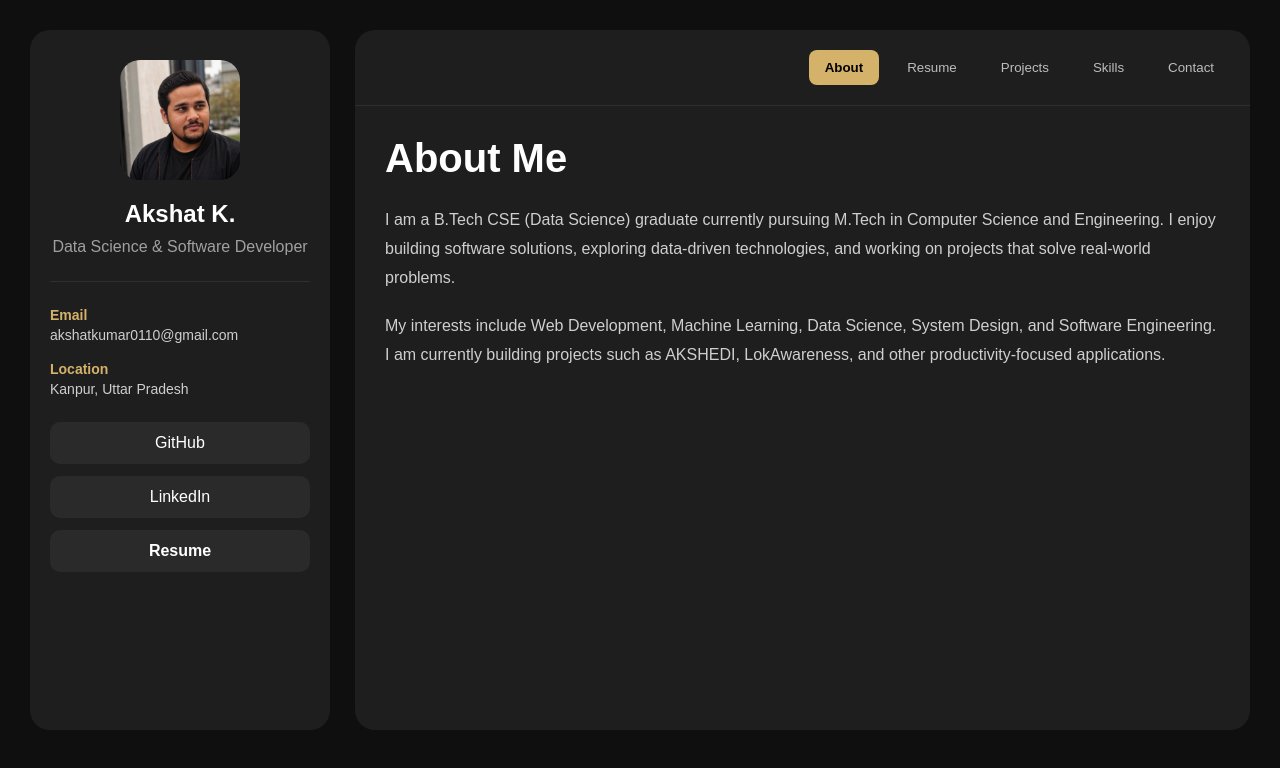
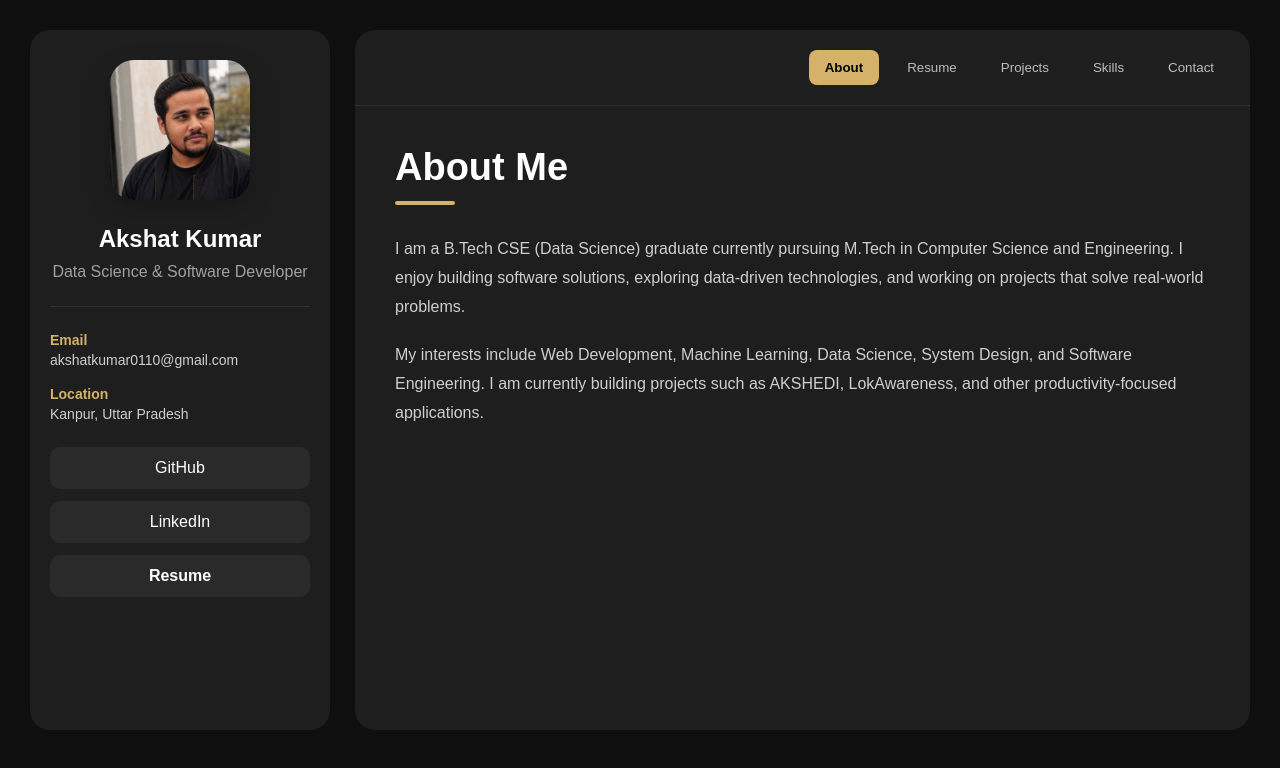
Before and after one commit to AKSHAT-KUMAR-14/akshat-portfolio, a React (Vite) app: page / in a window 1280 px wide. Shown: the top 768 px of the page. Built offline with nearby package versions, Linux system fonts and the light colour scheme.

Commit message:
UI Enhncements

```diff
--- a/src/App.jsx
+++ b/src/App.jsx
@@ -36,7 +36,7 @@ function App() {
             setActiveTab={setActiveTab}
           />
 
-          <div style={{ padding: "30px" }}>
+          <div style={{ padding: "40px" }}>
             {activeTab === "About" && <About />}
 
             {activeTab === "Resume" && <Resume />}
--- a/src/data/portfolioData.js
+++ b/src/data/portfolioData.js
@@ -1,5 +1,5 @@
 export const profile = {
-  name: "Akshat K.",
+  name: "Akshat Kumar",
 
   role: "Data Science & Software Developer",
 
--- a/src/styles/about.css
+++ b/src/styles/about.css
@@ -1,6 +1,24 @@
 .section-title {
-  font-size: 40px;
-  margin-bottom: 25px;
+  font-size: 38px;
+
+  margin-bottom: 30px;
+
+  position: relative;
+}
+
+.section-title::after {
+  content: "";
+
+  display: block;
+
+  width: 60px;
+  height: 4px;
+
+  background: #d4b26a;
+
+  margin-top: 12px;
+
+  border-radius: 4px;
 }
 
 .about-text {
--- a/src/styles/projects.css
+++ b/src/styles/projects.css
@@ -11,15 +11,19 @@
 .project-card {
   background: #222224;
 
-  border-radius: 15px;
+  border-radius: 18px;
 
-  padding: 20px;
+  padding: 22px;
 
-  transition: 0.3s ease;
+  transition: all 0.3s ease;
+
+  border: 1px solid transparent;
 }
 
 .project-card:hover {
-  transform: translateY(-5px);
+  transform: translateY(-6px);
+
+  border-color: #d4b26a;
 }
 
 .project-card h2 {
--- a/src/styles/sidebar.css
+++ b/src/styles/sidebar.css
@@ -7,17 +7,19 @@
 }
 
 .avatar {
-  width: 120px;
-  height: 120px;
+  width: 140px;
+  height: 140px;
 
   margin: auto;
-  margin-bottom: 20px;
+  margin-bottom: 25px;
 
-  border-radius: 20px;
+  border-radius: 24px;
 
   overflow: hidden;
 
   background: #2a2a2b;
+
+  box-shadow: 0 8px 24px rgba(0,0,0,0.25);
 }
 
 .profile-image {
```
